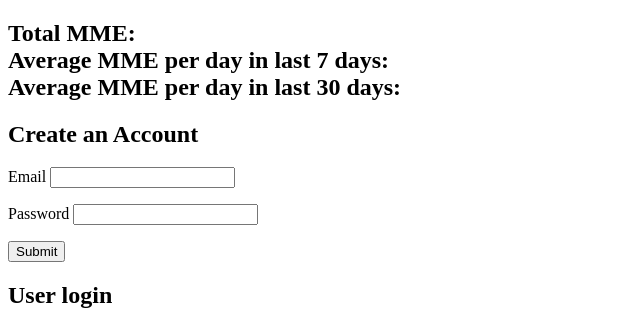
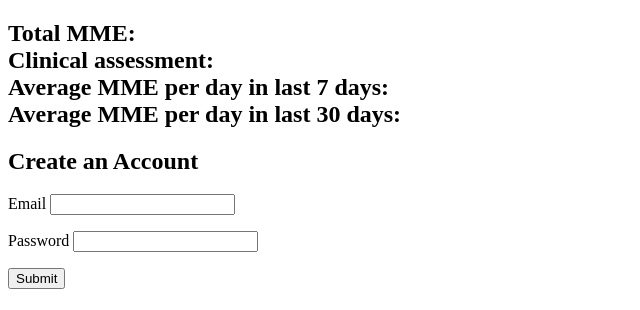
Before and after one commit to khanderz/MME-Calculator, a Flask app: page / in a window 1280 px wide. Shown: the part 364-674 px from the top of the page, without its empty margins (0-640 px from the left). Run offline with Flask 2, Linux system fonts and the light colour scheme; some libraries are stand-ins or nearby versions.

Commit message:
fixed clinical assessment in homepage.html

```diff
--- a/static/js/drug-calc.js
+++ b/static/js/drug-calc.js
@@ -131,7 +131,7 @@ const clinicalAssessment = (MMETotal) => {
         $('#assessment').html('Use extra precautions such as: monitor and assess pain and function more frequently; discuss reducing dose or tapering and discontinuing opioids if benefits do not outweigh harms; consider non-opioid alternatives; consider prescribing naloxone');
     } if (MMETotal >= 90) {
         // alert('Avoid, carefully justify dose, increase monitoring, and consider prescribing naloxone')
-        $('#assessment').html('Avoid, carefully justify dose, increase monitoring, and consider prescribing naloxone')
+        $('#assessment').html('Avoid, carefully justify dose, increase monitoring, and/or consider prescribing naloxone')
 }};
 
 // EVENT LISTENERS
--- a/templates/homepage.html
+++ b/templates/homepage.html
@@ -70,7 +70,7 @@
             Total MME: <span id="mme-total"></span>
           </div>
           <div>
-            <span id="assessment"></span>
+            Clinical assessment: <span id="assessment"></span>
           </div>
 
           <div>
```
